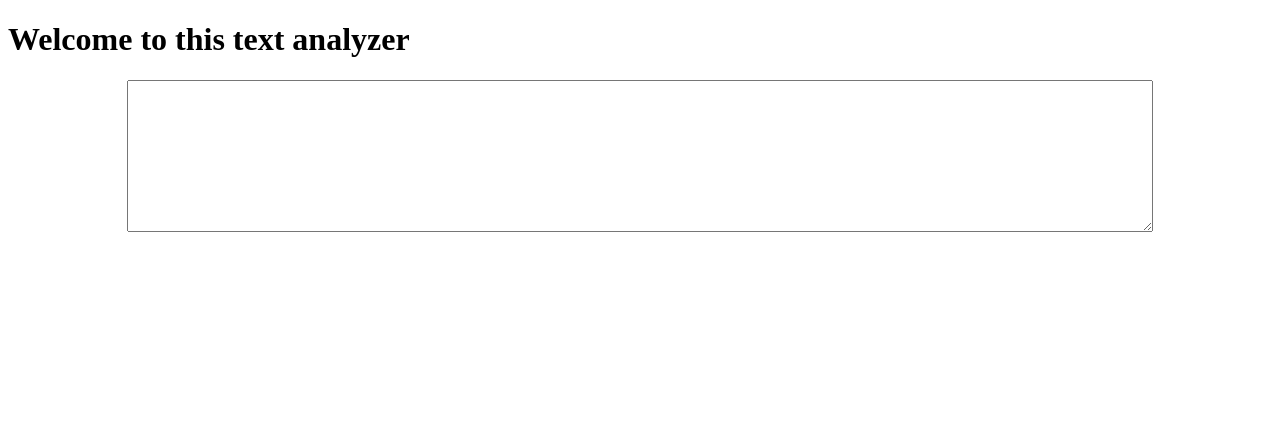
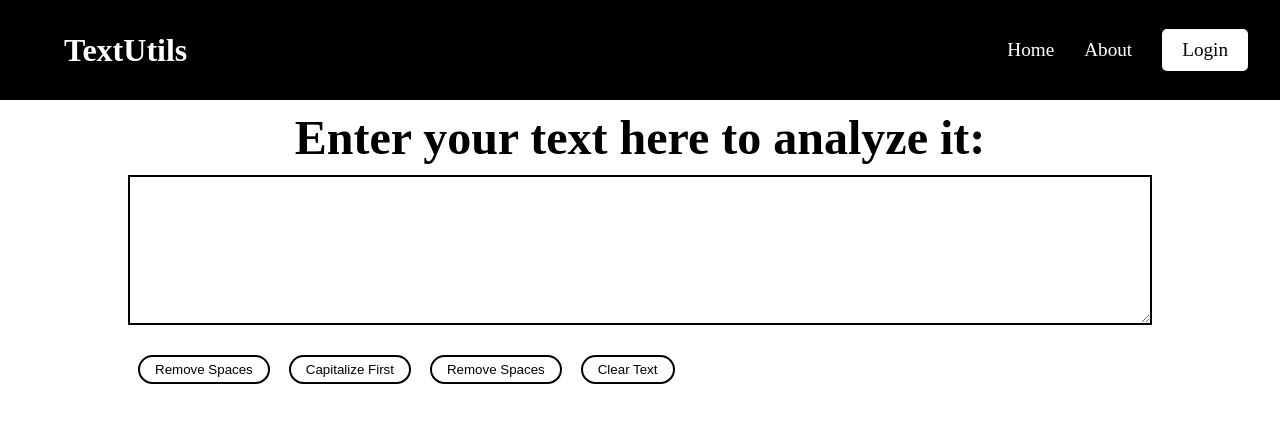
Before and after one commit to Mayank-Jain-1/Django-App, a Django app: page / in a window 1280 px wide. Shown: the top 423 px of the page. Run offline with Django 4.2, Linux system fonts and the light colour scheme.

Commit message:
Home page Almost finished

```diff
--- a/templates/index.html
+++ b/templates/index.html
@@ -1,13 +1,106 @@
 <!DOCTYPE html>
 <html lang="en">
+
 <head>
-  <meta charset="UTF-8">
+  <meta charset="UTF-8" />
   <title>Home</title>
 </head>
+
+<style>
+  * {
+    margin: 0;
+    padding: 0;
+    box-sizing: border-box;
+  }
+body{
+  /* background-color: black; */
+}
+
+  #navbar{
+    display: flex;
+    justify-content: space-between;
+    flex-direction: row;
+    align-items: center;
+  }
+
+  #title{
+    padding-left: 4rem;
+  }
+
+  #navigation{
+    list-style: none;
+    display: flex;
+    align-items: center;
+    padding-right: 2rem;
+  }
+  .navlink{
+    font-size: larger;
+    margin-left: 30px;
+  }
+
+  #loginButton{
+    background-color: white;
+    color: black;
+    padding:10px 20px;
+    border-radius: 5px;
+    font-weight: 300;
+  }
+
+  #heading{
+    margin:10px;
+    font-size: 3rem;
+  }
+
+  #buttonDiv{
+    margin-top: 20px;
+  }
+
+  .textButton{
+    padding: 5px 15px;
+    margin-right: 15px;
+    background-color: white;
+    color: black;
+    border: 2px solid black;
+    border-radius: 20px;
+  }
+
+</style>
+
 <body>
-  <h1>Welcome to this text analyzer</h1>
-    <div style="display:flex; justify-content: center">
-      <textarea style="min-height: 150px; width: 80vw; padding: 0; margin: 0;" ></textarea>
+  <div id = 'navbar' style="width: 100vw; height: 100px; background-color: black; color: white">
+    <h1 id= "title" style="background-color: black">TextUtils</h1>
+    <ul id="navigation">
+      <li class="navlink">Home</li>
+      <li class="navlink">About</li>
+      <li id = "loginButton" class="navlink">Login</li>
+    </ul>
+  </div>
+  <div style="
+        display: flex;
+        flex-direction: column;
+        align-items: center;
+        width: 100vw;
+      ">
+    <h1 id="heading" style="display: flex; align-items: left;">Enter your text here to analyze it:</h1>
+    <div style="display: flex; justify-content: center;">
+      <textarea style="min-height: 150px; width: 80vw; padding: 10px; border: 2px solid black"></textarea>
     </div>
-  </body>
+
+    <div id="buttonDiv" style="width: 80vw; padding: 10px">
+      <button class="textButton">
+        Remove Spaces
+      </button>
+      <button class="textButton">
+        Capitalize First
+      </button>
+      <button class="textButton">
+        Remove Spaces
+      </button>
+      <button class="textButton">
+        Clear Text
+      </button>
+    </div>
+  </div>
+</body>
+
 </html>
--- a/textutils/views.py
+++ b/textutils/views.py
@@ -7,6 +7,7 @@ def index(request):
   return render(request, 'index.html')
 
 def removePunc(request):
+  print(request.GET.get('text', 'Enter your text here'))
   return HttpResponse('<h1>Remove punc</h1><a href = "http://localhost:8000">sdfsdaf</a>')
 
 def capFirst(request):
```
